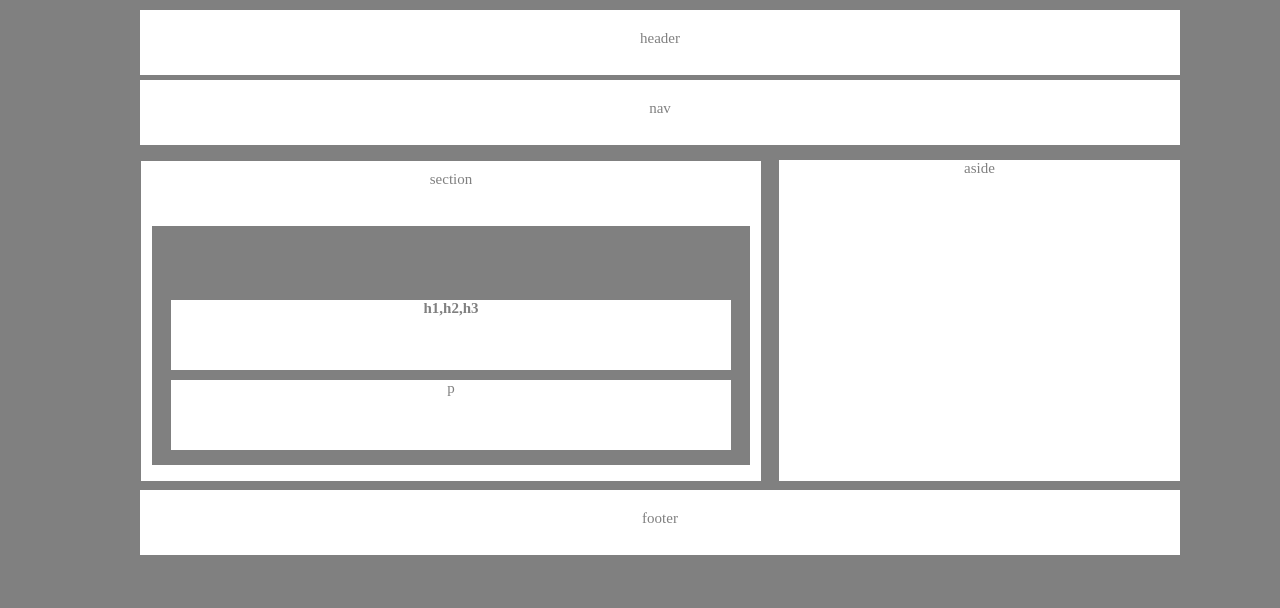
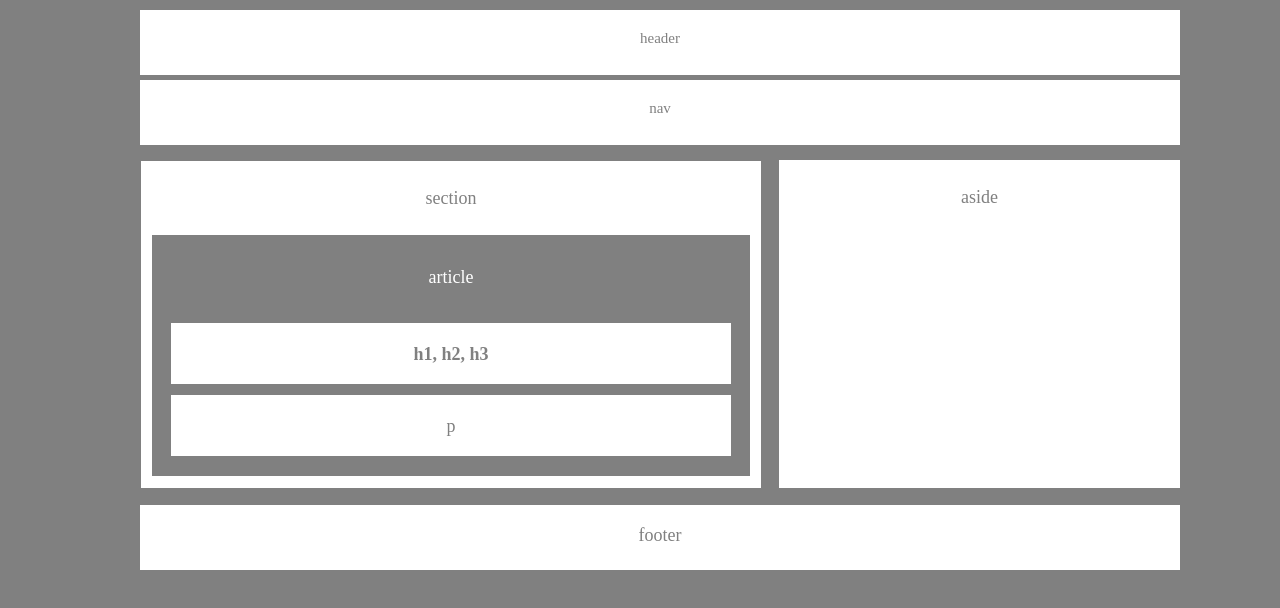
Before and after one commit to TNgatuvai/HW-Wireframe, a plain HTML site: page index.html in a window 1280 px wide. Drawn offline with Linux system fonts and the light colour scheme.

Commit message:
Final touch

```diff
--- a/style.css
+++ b/style.css
@@ -30,26 +30,28 @@
 section {
     background-color: white;
     color: grey;
-    font-size: 15px;
-    height: 300px;
+    font-size: 18px;
+    height: 290px;
     width: 60%;
     margin-top: 10px;
     float: left;
     overflow: auto;
     border: 1px solid grey;
     padding: 10px;
-    margin-bottom: 8px;
+    margin-bottom: 16px;
+    padding-top: 27px;
 }
 
 aside {
     background-color: white;
     color: grey;
-    font-size: 15px;
-    height: 321px;
+    font-size: 18px;
+    height: 301px;
     width: 401px;
     float: right;
     margin-top: 10px;
     margin-right: -40px;
+    padding-top: 27px;
 }
 
 article {
@@ -57,38 +59,43 @@
     color: white;
     width: 37%;
     float: left;
-    margin-top: -264px;
+    margin-top: -270px;
     padding: 114px;
     margin-left: 12px;
+    padding-top: 32px;
+    height: 95px;
+    font-size: 18px;
 }
 
 h1,h2,h3 {
     background-color: white;
     color: grey;
-    font-size: 15px;
+    font-size: 18px;
     width: 560px;
     float: left;
-    margin-top: -190px;
+    margin-top: -182px;
     margin-left: 31px;
-    height: 70px;
+    height: 40px;
+    padding-top: 21px
 }
 
 p {
     background-color: white;
     color: grey;
-    font-size: 15px;
+    font-size: 18px;
     width: 560px;
     float: left;
     margin-top: -110px;
     margin-left: 31px;
-    height: 70px;
+    height: 40px;
+    padding-top: 21px;
 }
 
 footer {
     clear: both;
     background-color: white;
     color: grey;
-    font-size: 15px;
+    font-size: 18px;
     padding: 20px;
     width: 1000px;
     height: 25px;
```
Also changed, not shown: index.html (+1 -1 lines).
